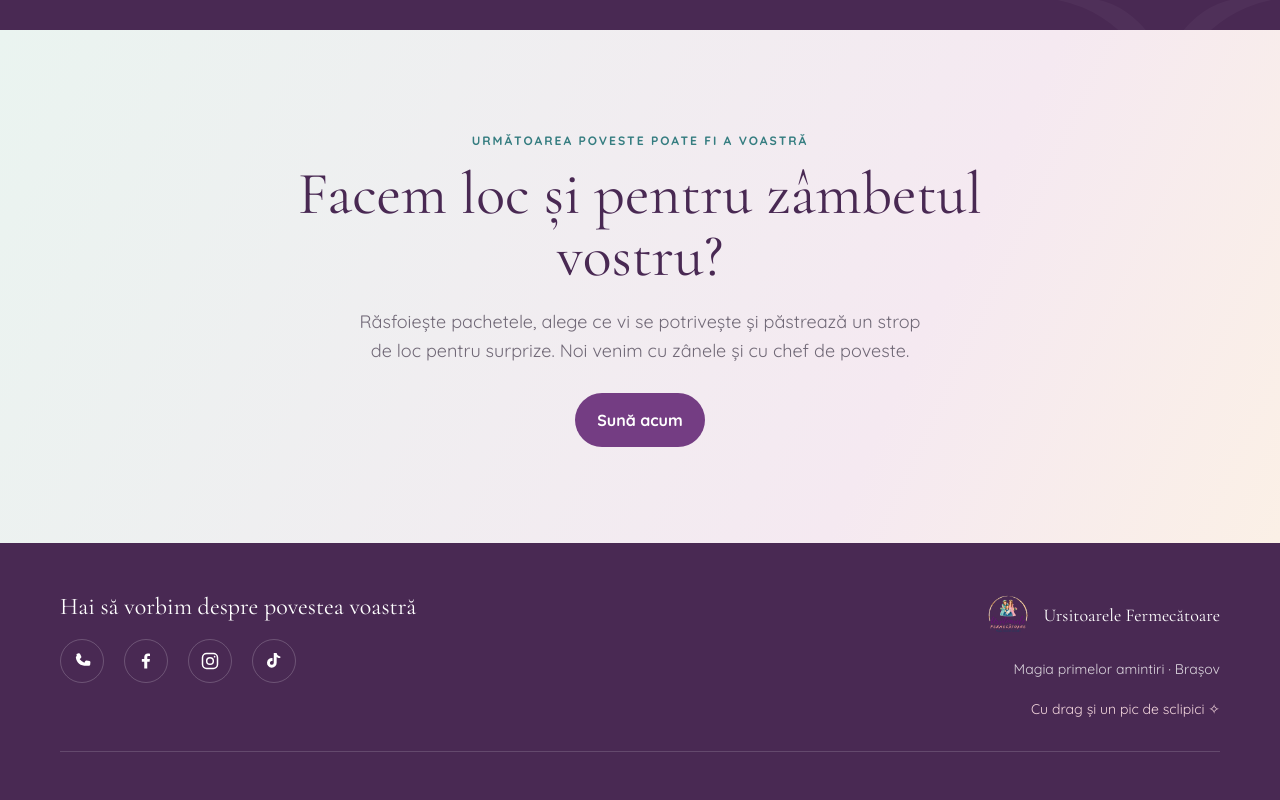
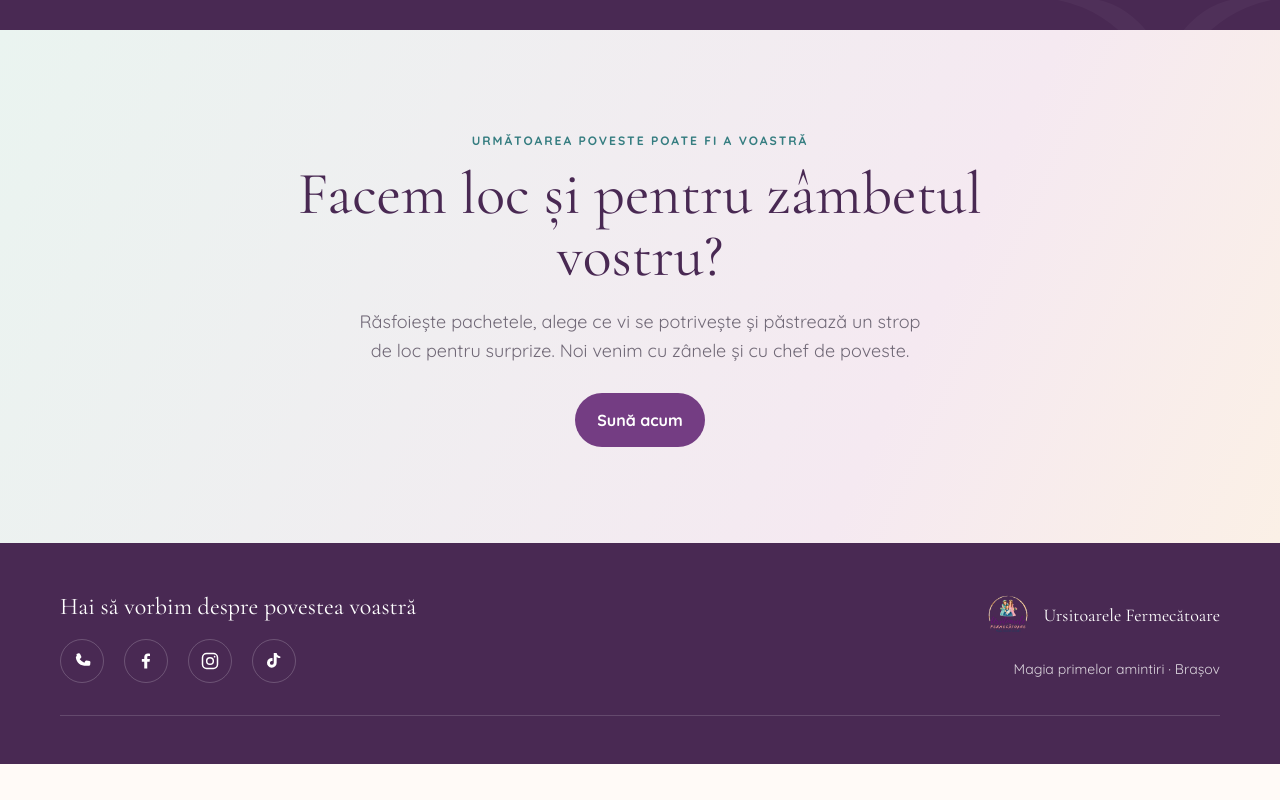
Before and after one commit to anndra17/FairiesWebsite, an Angular app: page / in a window 1280 px wide. Shown: the part 2862-3662 px from the top of the page. After the commit the page ends 3626 px from the top, so only its background shows below. Built offline with nearby package versions, Linux system fonts and the light colour scheme.

Commit message:
Remove footer signoff link
Remove the signoff and home-link labels from site content along with the corresponding footer link.

```diff
--- a/src/app/content/site-content.ts
+++ b/src/app/content/site-content.ts
@@ -104,8 +104,6 @@ export const SITE_CONTENT = {
     logoAlt: 'Ursitoarele Fermecătoare',
     brandName: 'Ursitoarele Fermecătoare',
     tagline: 'Magia primelor amintiri · Brașov',
-    signoff: 'Cu drag și un pic de sclipici',
-    homeLinkLabel: 'Înapoi sus',
     contactHeading: 'Hai să vorbim despre povestea voastră',
     phoneLabel: 'Sună-ne la +40774469280',
     phoneNumber: '+40774469280',
--- a/src/app/shared/components/site-footer/site-footer.component.html
+++ b/src/app/shared/components/site-footer/site-footer.component.html
@@ -29,7 +29,6 @@
       <div class="flex flex-col items-center justify-between gap-5 text-center sm:items-end sm:text-right">
         <a class="flex items-center gap-3 text-white" routerLink="/" fragment="home" [attr.aria-label]="content.footer.brandName"><img class="size-12 rounded-full object-cover" src="/assets/logo-emblem.png" [attr.alt]="content.footer.logoAlt" width="48" height="48" /><span class="font-display text-lg">{{ content.footer.brandName }}</span></a>
         <p class="text-sm">{{ content.footer.tagline }}</p>
-        <a class="text-sm text-rose-light transition hover:text-white" routerLink="/" fragment="home" [attr.aria-label]="content.footer.homeLinkLabel">{{ content.footer.signoff }} <span aria-hidden="true">✧</span></a>
       </div>
     </div>
   </div>
```
